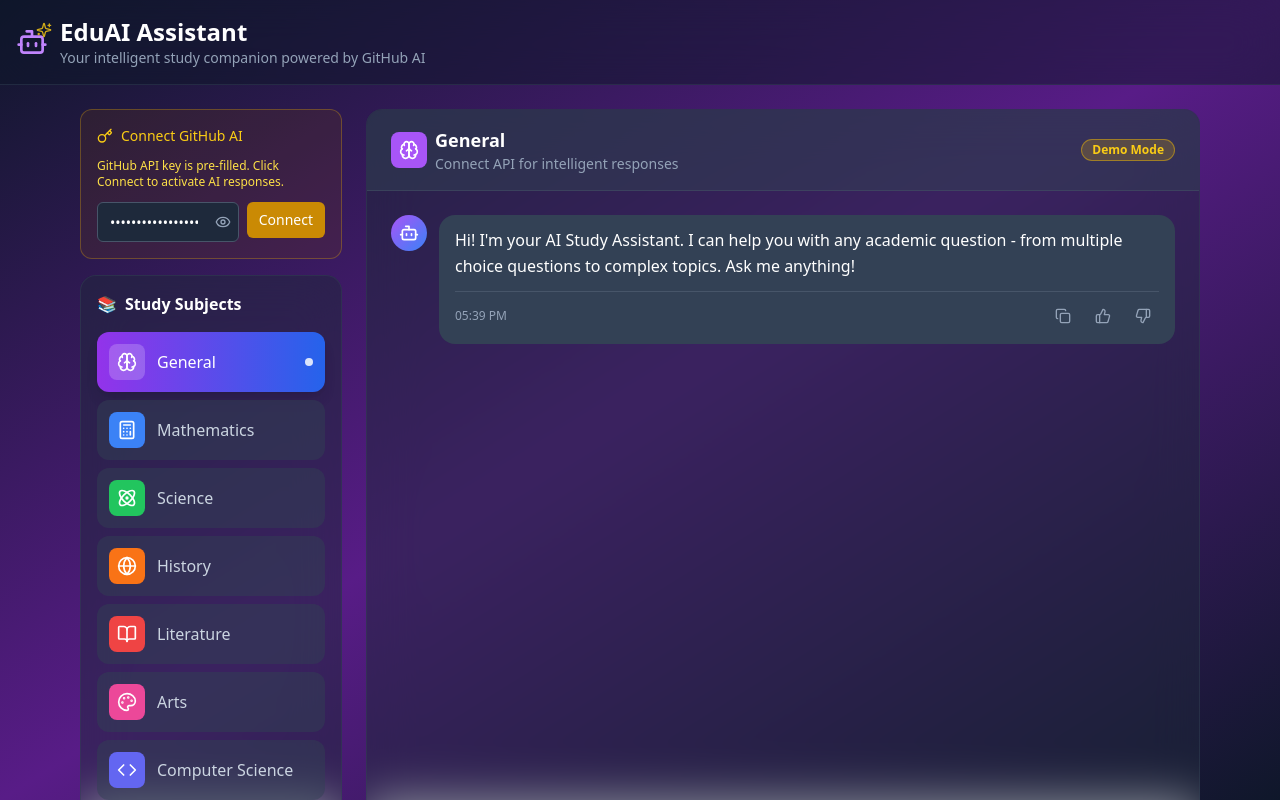
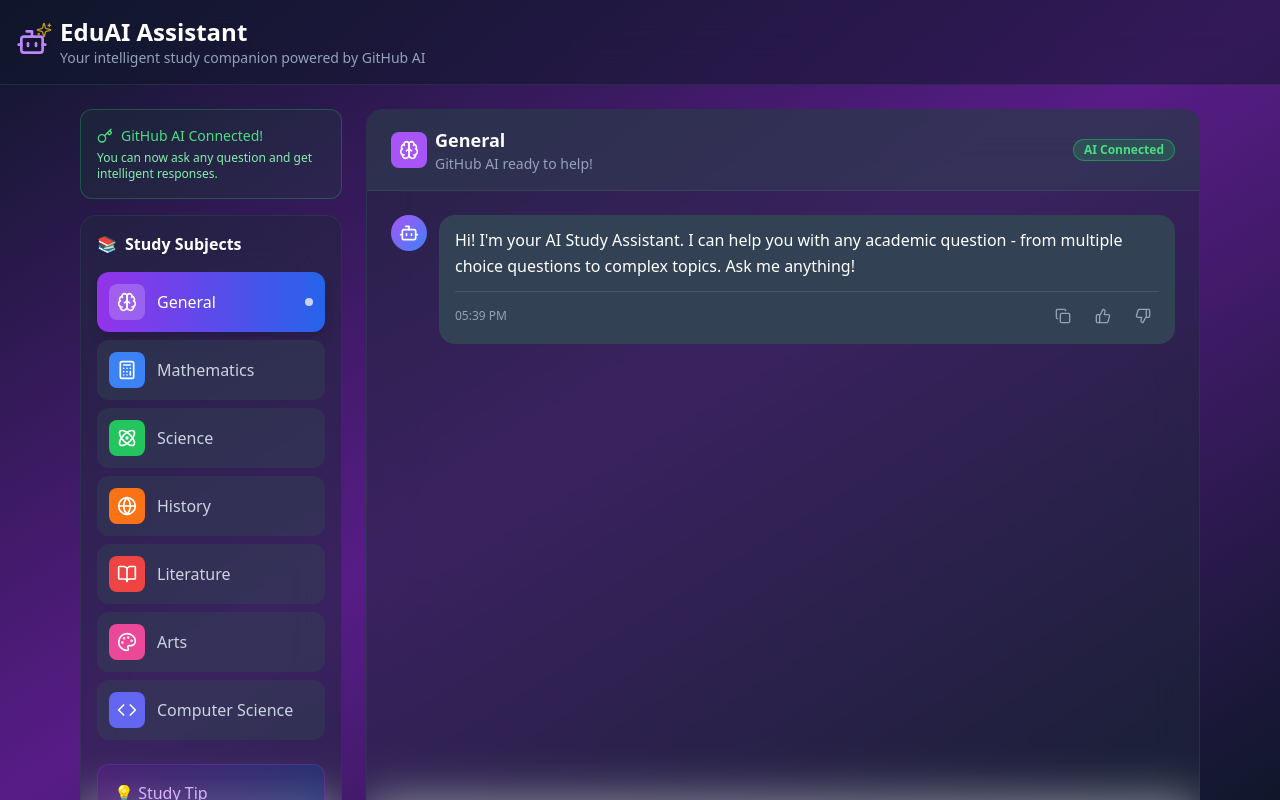
Before and after one commit to forghtupforghtup/scholar-ai-sage-bot, a React (Vite) app: page / in a window 1280 px wide. Shown: the top 800 px of the page. Built offline with nearby package versions, Linux system fonts and the light colour scheme.

Commit message:
Fix: Auto-connect with pre-filled API key
The AI updated the app to automatically connect to the GitHub AI using the pre-filled API key in `ApiKeyInput.tsx`, removing the need for the user to click the "Connect" button.

```diff
--- a/src/components/ApiKeyInput.tsx
+++ b/src/components/ApiKeyInput.tsx
@@ -23,10 +23,10 @@ const ApiKeyInput = ({ onApiKeySet, hasApiKey }: ApiKeyInputProps) => {
 
   // Auto-connect with pre-filled key on component mount
   React.useEffect(() => {
-    if (apiKey && apiKey !== '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' && !hasApiKey) {
+    if (apiKey && !hasApiKey) {
       onApiKeySet(apiKey);
     }
-  }, []);
+  }, [apiKey, hasApiKey, onApiKeySet]);
 
   if (hasApiKey) {
     return (
```
